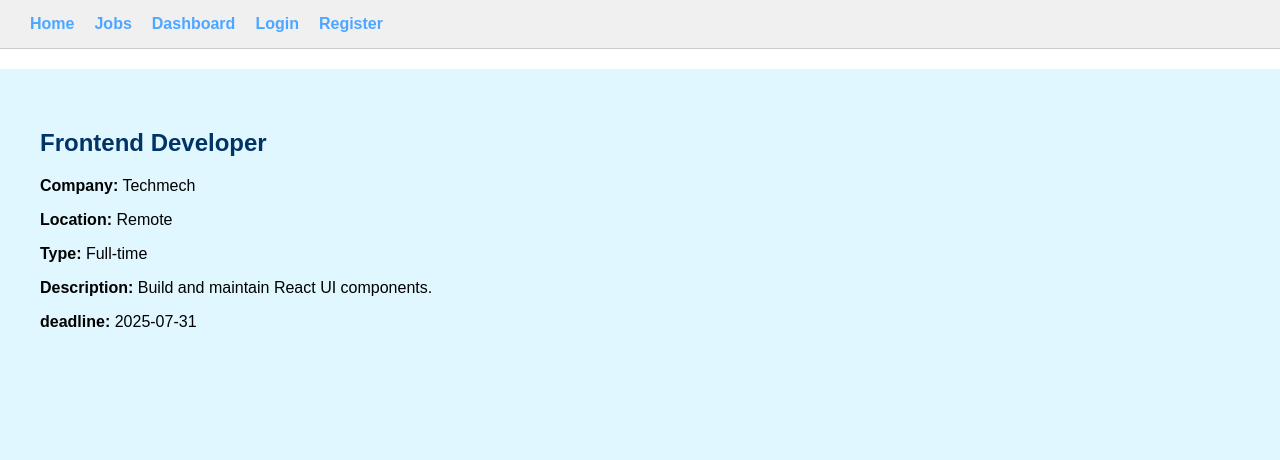
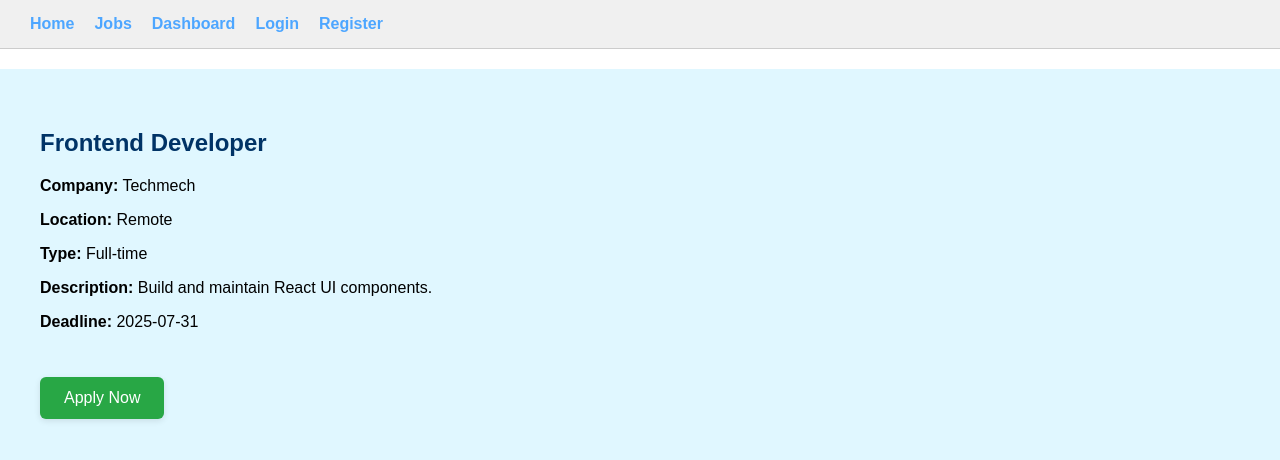
Before and after one commit to Facelessism/CODSOFT, a React (Create React App) app in the folder client/: page /jobs/1 in a window 1280 px wide. Shown: the top 460 px of the page. Built offline with nearby package versions, Linux system fonts and the light colour scheme.

Commit message:
Added 'Apply' button to JobDetails page with confirmation popup

```diff
--- a/client/src/components/Jobcard.js
+++ b/client/src/components/Jobcard.js
@@ -47,6 +47,24 @@ function JobCard({ job }) {
          <strong>deadline:</strong> {deadline}
         </p>
         <p style={{ marginTop: "10px", color: "#555" }}>{description}</p>
+        <button
+          onClick={(e) => {
+          e.preventDefault();
+          alert(`Application sent for ${title} at ${company}`);
+                          }}
+         style={{
+         padding: "8px 16px",
+         backgroundColor: "#007bff",
+         color: "#fff",
+         border: "none",
+         borderRadius: "4px",
+         marginTop: "10px",
+         cursor: "pointer"
+                 }}
+          >
+          Apply Now
+        </button>
+
       </div>
     </Link>
   );
--- a/client/src/pages/JobDetails.js
+++ b/client/src/pages/JobDetails.js
@@ -5,7 +5,6 @@ import jobs from "../data/JobsData"; // adjust path as needed
 
 function JobDetails() {
   const { id } = useParams();
-
   const job = jobs.find((job) => job.id === parseInt(id));
 
   if (!job) {
@@ -19,7 +18,25 @@ function JobDetails() {
       <p><strong>Location:</strong> {job.location}</p>
       <p><strong>Type:</strong> {job.type}</p>
       <p><strong>Description:</strong> {job.description}</p>
-      <p><strong>deadline:</strong> {job.deadline}</p>
+      <p><strong>Deadline:</strong> {job.deadline}</p>
+
+      {/* Apply Now Button */}
+      <button
+        onClick={() => alert(`Application sent for ${job.title} at ${job.company}`)}
+        style={{
+          padding: "12px 24px",
+          backgroundColor: "#28a745",
+          color: "#fff",
+          border: "none",
+          borderRadius: "6px",
+          marginTop: "30px",
+          cursor: "pointer",
+          fontSize: "16px",
+          boxShadow: "0 2px 6px rgba(0, 0, 0, 0.1)",
+        }}
+      >
+        Apply Now
+      </button>
     </div>
   );
 }
```
